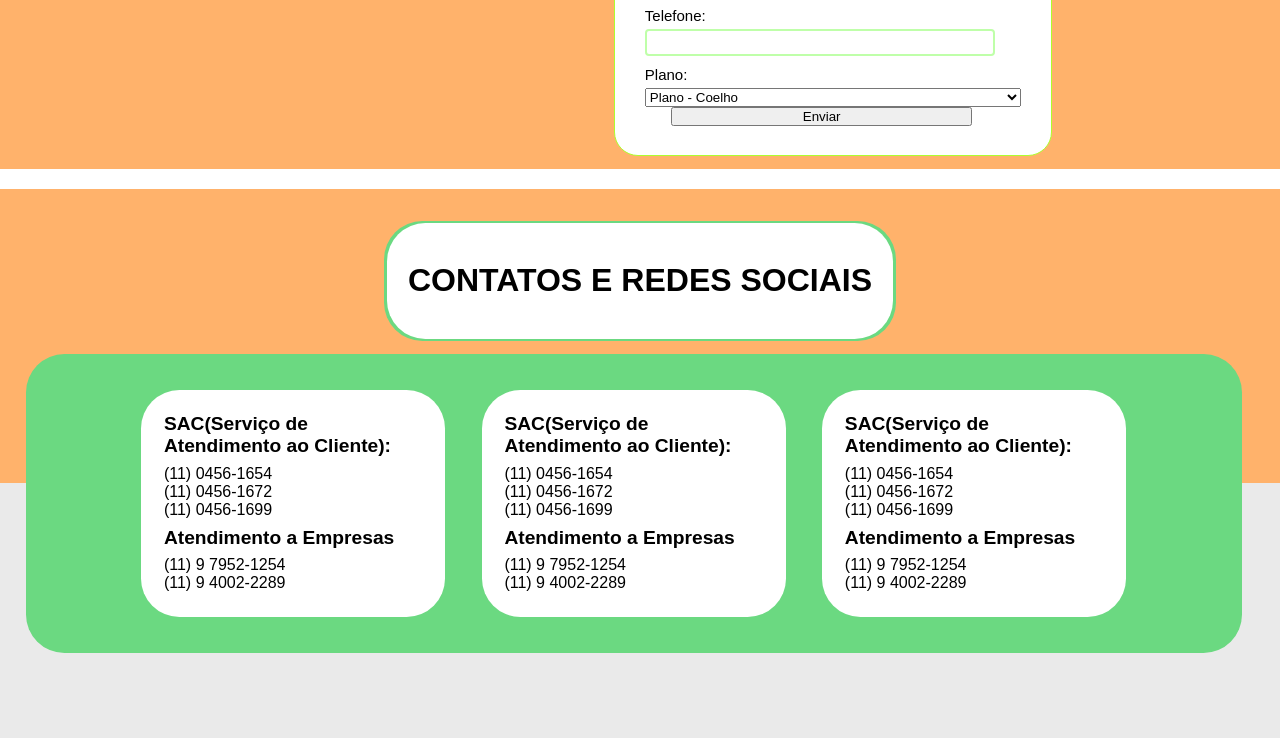
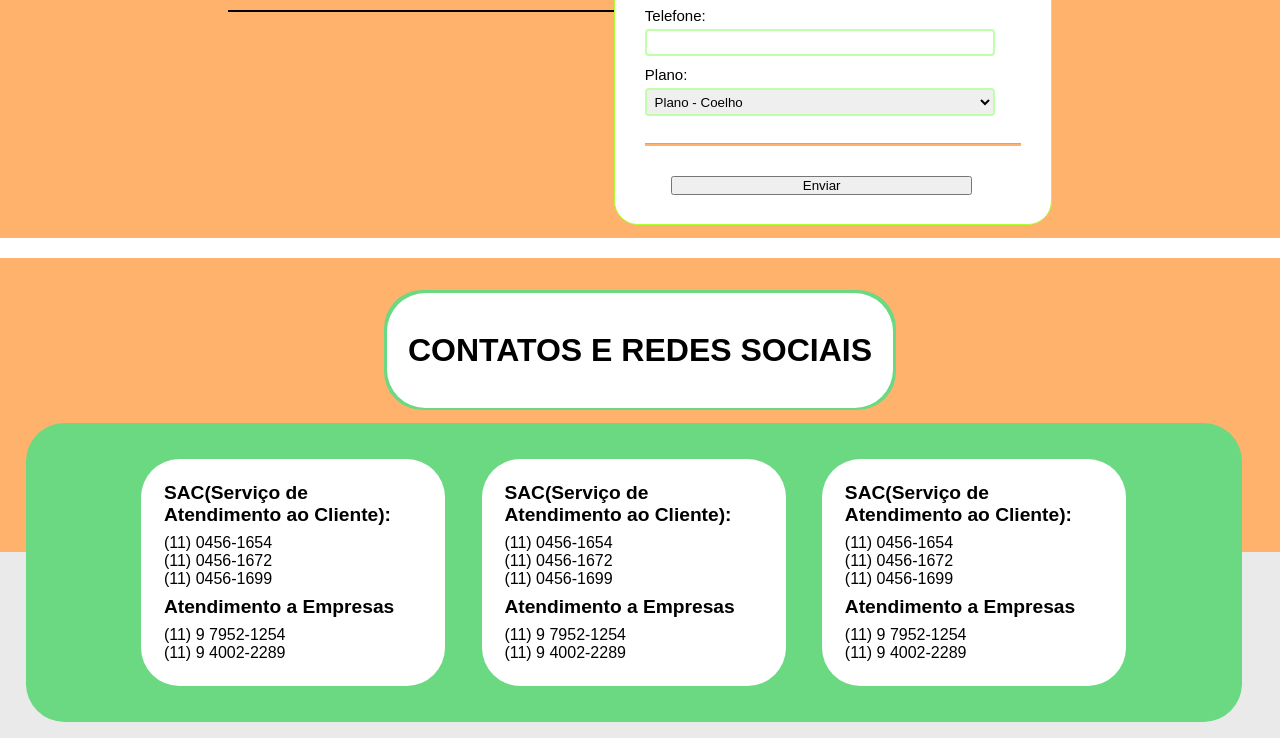
Before and after one commit to joaopaulo10101010/PetFeliz, a plain HTML site: page index.html in a window 1280 px wide. Shown: the part 5157-5895 px from the top of the page. Drawn offline with Linux system fonts and the light colour scheme.

Commit message:
melhoria do form 2/3

```diff
--- a/css/styles.css
+++ b/css/styles.css
@@ -444,6 +444,22 @@ textarea
 
     width: 100%;
     height: 0.2vh;
+}
+
+#planoselect
+{
+    width: 93%;
+    padding: 1%;
+    border-radius: 0.3vw;
+    border: 2px solid rgb(191,255,169);
+}
+#barradebaixobaixo
+{
+    margin-bottom: 8%;
+}
+#barradebaixocima
+{
+    margin-top: 7%;
 }
 
 #backformulario
--- a/index.html
+++ b/index.html
@@ -237,6 +237,8 @@
             <option value="Plano Raposa">Plano - Raposa</option>
             <option value="Plano Falcão">Plano - Falcão</option>
           </select>
+          <div id="barradebaixocima" class="barradecor backgroundcolor2"></div>
+          <div id="barradebaixobaixo" class="barradecor backgroundcolor1"></div>
 
           <button type="submit">Enviar</button>
         </form>
```
